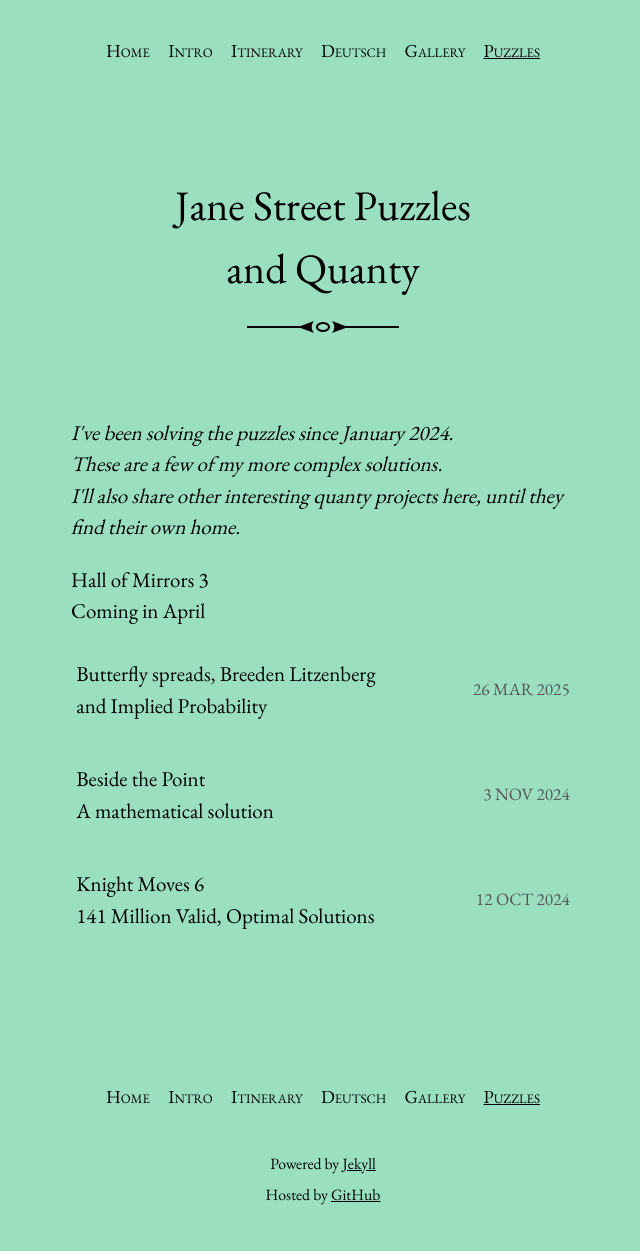
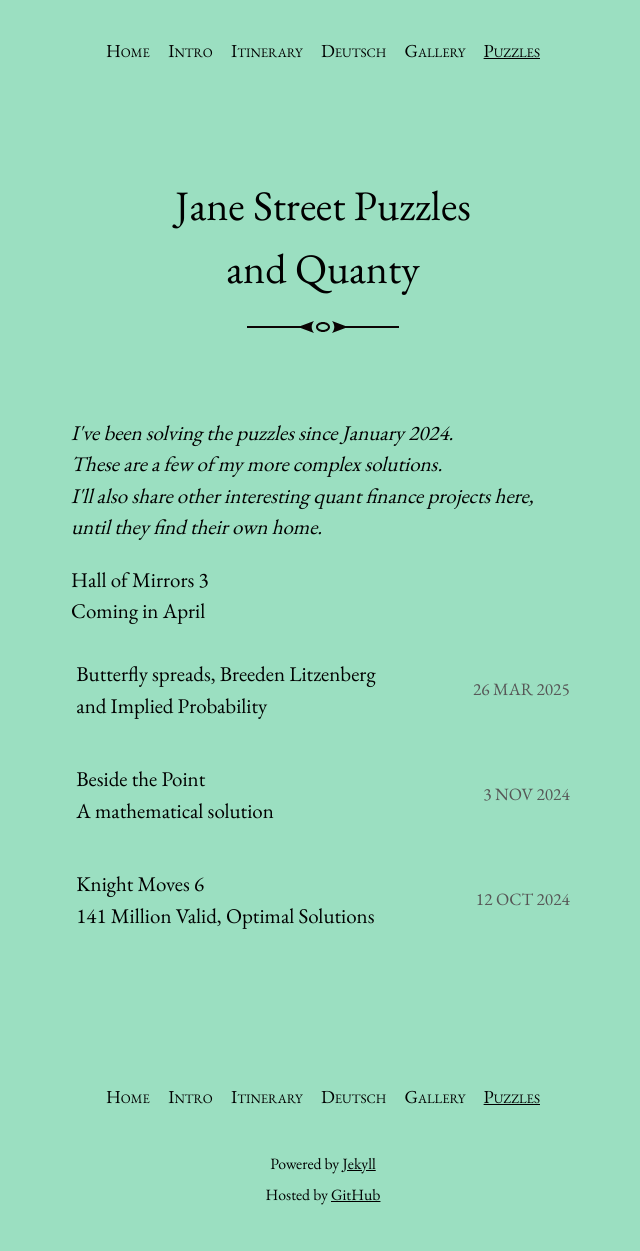
Before and after one commit to kauri0/Kauri.sBS, a Jekyll site: the page built from Jane_Street_Puzzles.html, in a window 1280 px wide. Shown: the whole page, without its empty margins (317-957 px from the left). Built offline with Jekyll 4.4.1, drawn with Linux system fonts in a browser that asks for light colours.

Commit message:
quanty wording 2

```diff
--- a/Jane_Street_Puzzles.html
+++ b/Jane_Street_Puzzles.html
@@ -16,7 +16,7 @@
     <h5>
       I've been solving the puzzles since January 2024.<br>
       These are a few of my more complex solutions.<br>
-      I'll also share other interesting quanty projects here, until they find their own home.
+      I'll also share other interesting quant finance projects here, until they find their own home.
     </h5>
     <ul class="post-list">
       Hall of Mirrors 3<br>
```
